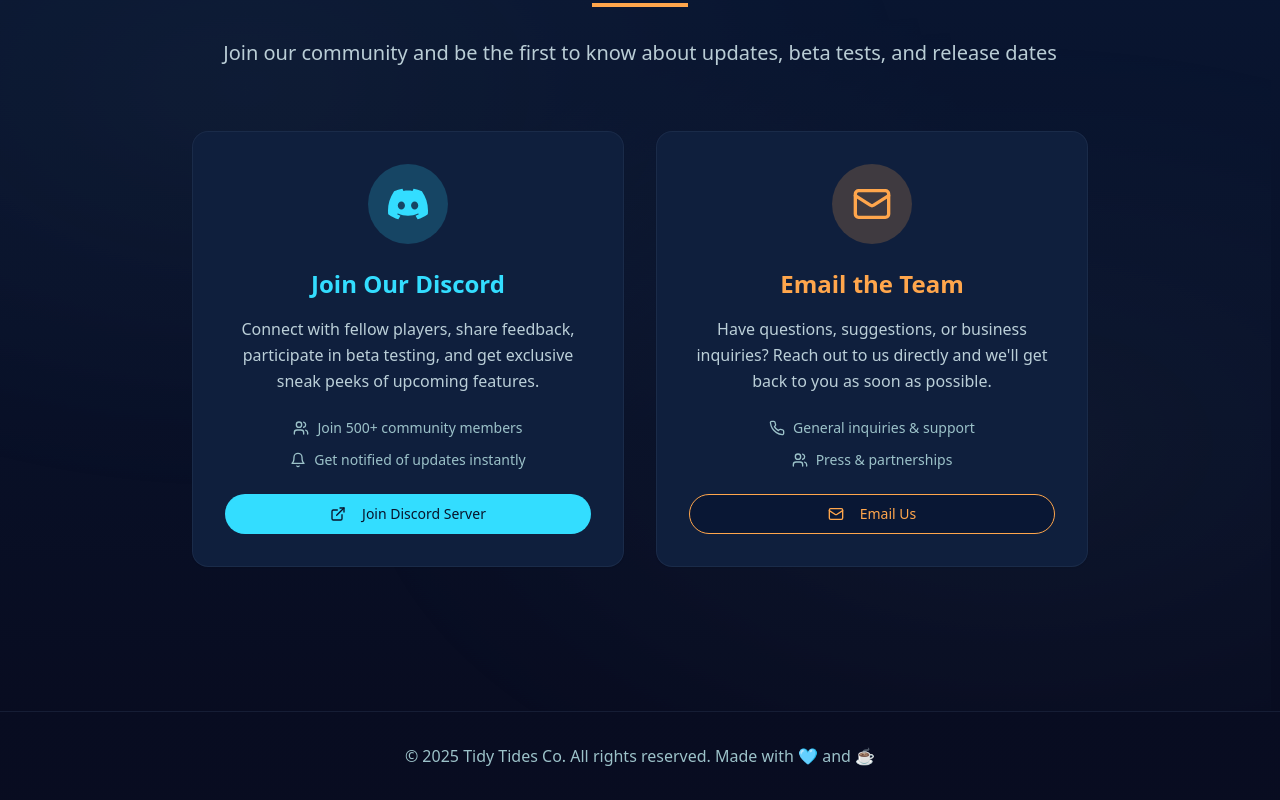
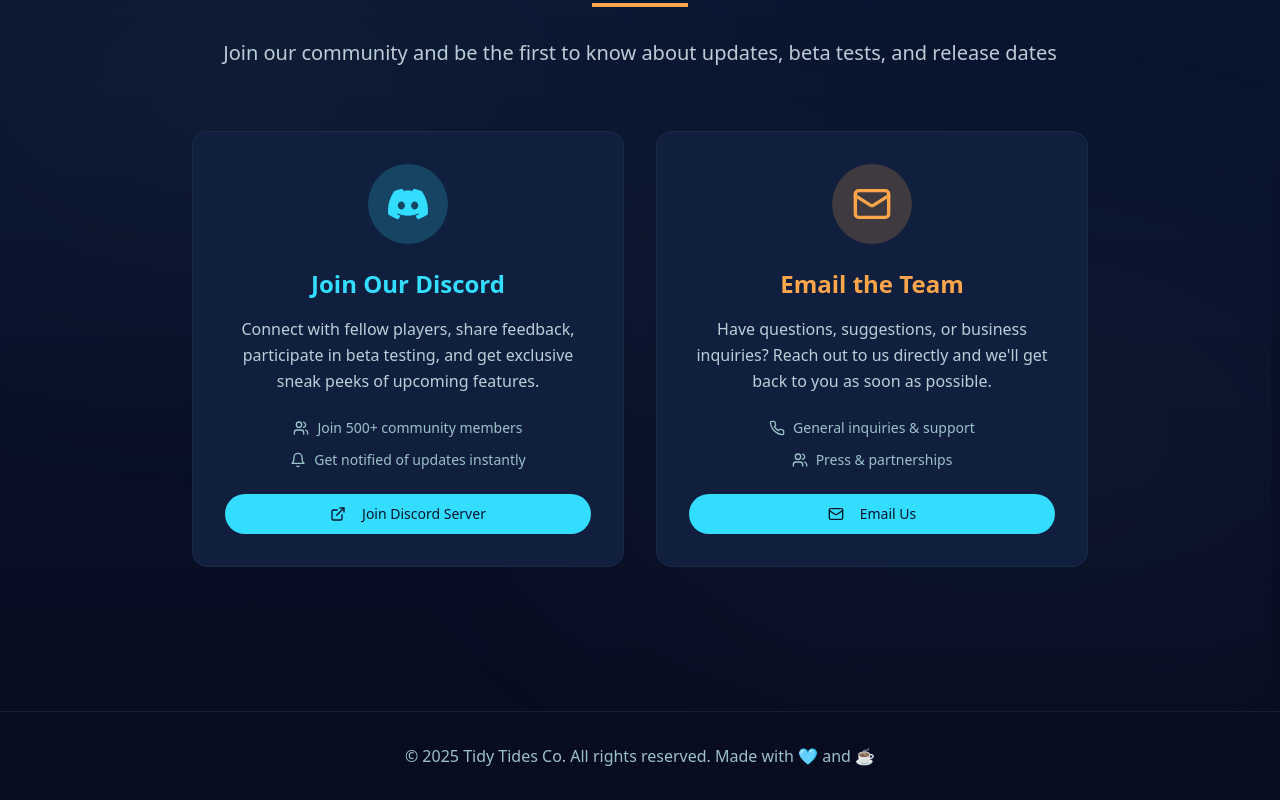
Before and after one commit to SeanPlet/TidyTidesOfficialWebsite, a React (Vite) app: page / in a window 1280 px wide. Shown: the part 4373-5173 px from the top of the page. Built offline with nearby package versions, Linux system fonts and the light colour scheme.

Commit message:
Make email button consistent
Make the email button's style consistent with the Discord button by changing its variant to `default` and adjusting its color to match the primary theme.

```diff
--- a/src/components/ContactSection.tsx
+++ b/src/components/ContactSection.tsx
@@ -83,7 +83,7 @@ const ContactSection = () => {
                 </div>
               </div>
 
-              <Button variant="outline" className="border-accent text-accent hover:bg-accent hover:text-accent-foreground px-6 py-3 rounded-full w-full mt-auto" onClick={() => window.open('mailto:team@tidytidesco.com', '_blank')}>
+              <Button className="bg-primary hover:bg-primary/90 text-primary-foreground px-6 py-3 rounded-full w-full mt-auto" onClick={() => window.open('mailto:team@tidytidesco.com', '_blank')}>
                 <Mail className="mr-2 h-4 w-4" />
                 Email Us
               </Button>
```
